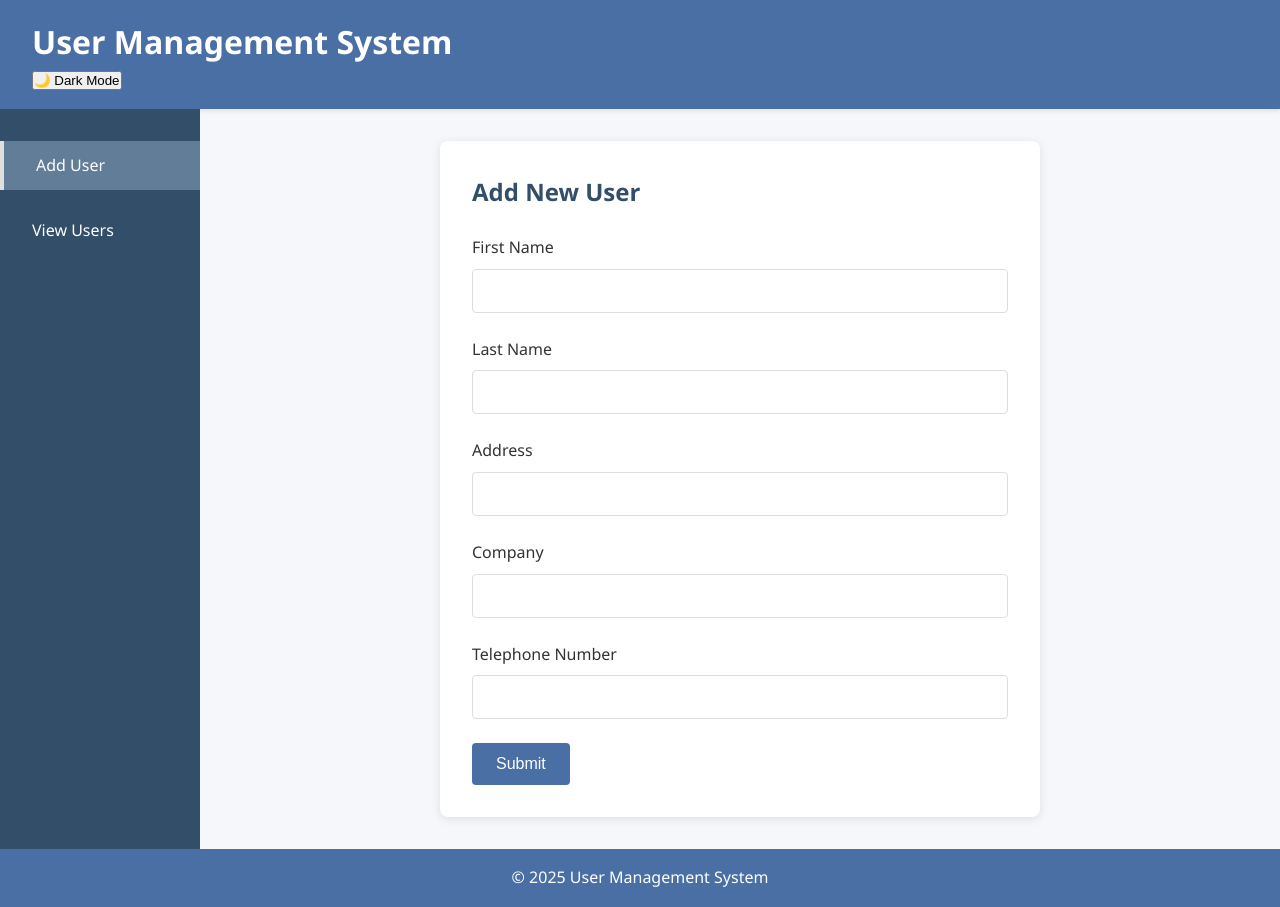
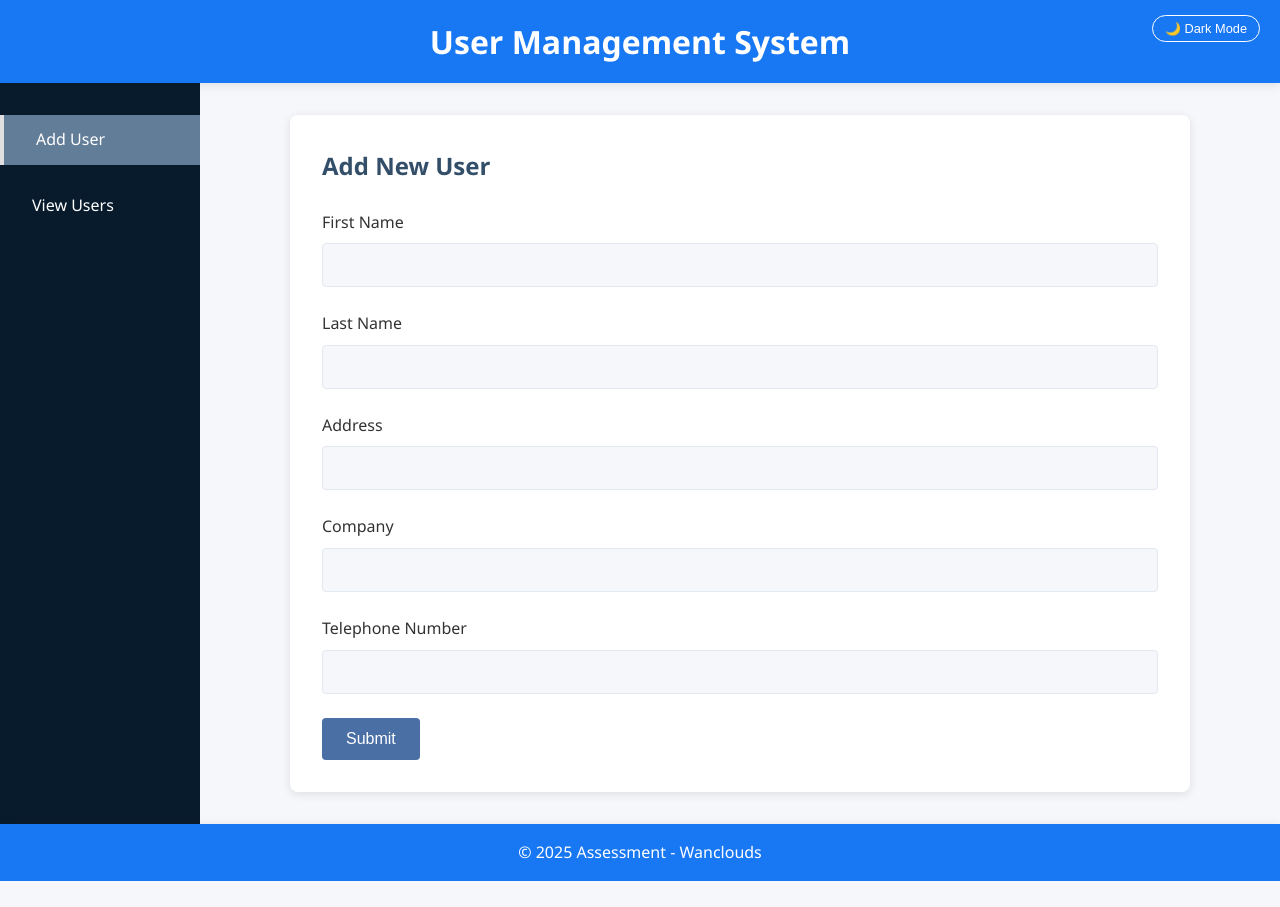
Before and after one commit to amtullahjavaid/assessment-wanclouds, a React (Create React App) app: page / in a window 1280 px wide. After the commit the page ends 881 px from the top, so only its background shows below. Built offline with nearby package versions, Linux system fonts and the light colour scheme.

Commit message:
Minor Styling Changes

```diff
--- a/src/components/Layout/Footer.js
+++ b/src/components/Layout/Footer.js
@@ -3,7 +3,7 @@ import React from 'react';
 const Footer = () => {
   return (
     <footer className="footer">
-      <p>&copy; {new Date().getFullYear()} User Management System</p>
+      <p>&copy; {new Date().getFullYear()} Assessment - Wanclouds</p>
     </footer>
   );
 };
--- a/src/styles/styles.css
+++ b/src/styles/styles.css
@@ -1,6 +1,35 @@
-/* src/styles/styles.css */
+:root {
+  --primary-bg: #f5f7fa;
+  --secondary-bg: #ffffff;
+  --text-color: #333333;
+  --border-color: #e2e8f0;
+  --primary-accent: #4a6fa5;
+  --secondary-accent: #334e68;
+  --sidebar-bg: #081b2d;
+  --header-bg: #1877F2;
+  --footer-bg: #1877F2;
+  --shadow: 0 2px 10px rgba(0, 0, 0, 0.1);
+  --hover-bg: #f1f5f9;
+  --delete-btn: #e53e3e;
+  --delete-hover: #c53030;
+}
 
-/* Reset and base styles */
+.dark-mode {
+  --primary-bg: #1a202c;
+  --secondary-bg: #2d3748;
+  --text-color: #e2e8f0;
+  --border-color: #4a5568;
+  --primary-accent: #63b3ed;
+  --secondary-accent: #4299e1;
+  --sidebar-bg: #2d3748;
+  --header-bg: #1a202c;
+  --footer-bg: #1a202c;
+  --shadow: 0 4px 12px rgba(0, 0, 0, 0.4);
+  --hover-bg: #4a5568;
+  --delete-btn: #f56565;
+  --delete-hover: #e53e3e;
+}
+
 * {
   margin: 0;
   padding: 0;
@@ -10,22 +39,23 @@
 body {
   font-family: 'Segoe UI', Tahoma, Geneva, Verdana, sans-serif;
   line-height: 1.6;
-    color: #333;
-    background-color: #f5f7fa;
+  background-color: var(--primary-bg);
+  color: var(--text-color);
 }
 
-  /* Layout styles */
 .app-container {
   display: flex;
   flex-direction: column;
   min-height: 100vh;
 }
 
-  .header {
-    background-color: #4a6fa5;
+.header,
+.footer {
+  background-color: var(--header-bg);
   color: white;
   padding: 1rem 2rem;
-    box-shadow: 0 2px 4px rgba(0, 0, 0, 0.1);
+  text-align: center;
+  box-shadow: var(--shadow);
 }
 
 .main-content {
@@ -35,13 +65,13 @@
 
 .sidebar {
   width: 200px;
-    background-color: #334e68;
+  background-color: var(--sidebar-bg);
   color: white;
   padding: 2rem 0;
 }
 
 .sidebar ul {
-    list-style-type: none;
+  list-style: none;
 }
 
 .sidebar li {
@@ -57,7 +87,7 @@
 }
 
 .sidebar a:hover {
-    background-color: #486581;
+  background-color: var(--secondary-accent);
 }
 
 .sidebar .active-link {
@@ -70,26 +100,20 @@
   padding: 2rem;
 }
 
-  .footer {
-    background-color: #4a6fa5;
-    color: white;
-    padding: 1rem 2rem;
-    text-align: center;
+.form-container,
+.table-container {
+  max-width: 900px;
+  margin: 0 auto;
+  background-color: var(--secondary-bg);
+  padding: 2rem;
+  border-radius: 8px;
+  box-shadow: var(--shadow);
 }
 
-  /* Form styles */
-  .form-container {
-    max-width: 600px;
-    margin: 0 auto;
-    background-color: white;
-    padding: 2rem;
-    border-radius: 8px;
-    box-shadow: 0 2px 10px rgba(0, 0, 0, 0.1);
-  }
-
-  .form-container h2 {
+.form-container h2,
+.table-container h2 {
   margin-bottom: 1.5rem;
-    color: #334e68;
+  color: var(--secondary-accent);
 }
 
 .form-group {
@@ -102,22 +126,26 @@
   font-weight: 500;
 }
 
-  .form-field {
+.form-field,
+.search-input,
+.filter-select {
   width: 100%;
   padding: 0.75rem;
-    border: 1px solid #ddd;
+  border: 1px solid var(--border-color);
   border-radius: 4px;
   font-size: 1rem;
+  background-color: var(--primary-bg);
+  color: var(--text-color);
 }
 
 .error-message {
-    color: #e53e3e;
+  color: var(--delete-btn);
   font-size: 0.875rem;
   margin-top: 0.5rem;
 }
 
 .submit-button {
-    background-color: #4a6fa5;
+  background-color: var(--primary-accent);
   color: white;
   border: none;
   padding: 0.75rem 1.5rem;
@@ -128,27 +156,12 @@
 }
 
 .submit-button:hover {
-    background-color: #334e68;
+  background-color: var(--secondary-accent);
 }
 
 .submit-button:disabled {
   background-color: #a0aec0;
   cursor: not-allowed;
-  }
-
-  /* Table styles */
-  .table-container {
-    max-width: 900px;
-    margin: 0 auto;
-    background-color: white;
-    padding: 2rem;
-    border-radius: 8px;
-    box-shadow: 0 2px 10px rgba(0, 0, 0, 0.1);
-  }
-
-  .table-container h2 {
-    margin-bottom: 1.5rem;
-    color: #334e68;
 }
 
 .user-table {
@@ -160,20 +173,20 @@
 .user-table td {
   padding: 0.75rem;
   text-align: left;
-    border-bottom: 1px solid #e2e8f0;
+  border-bottom: 1px solid var(--border-color);
 }
 
 .user-table th {
-    background-color: #f8fafc;
+  background-color: var(--primary-bg);
   font-weight: 600;
 }
 
 .user-table tr:hover {
-    background-color: #f1f5f9;
+  background-color: var(--hover-bg);
 }
 
 .delete-button {
-    background-color: #e53e3e;
+  background-color: var(--delete-btn);
   color: white;
   border: none;
   padding: 0.5rem 0.75rem;
@@ -183,16 +196,94 @@
 }
 
 .delete-button:hover {
-    background-color: #c53030;
+  background-color: var(--delete-hover);
 }
 
-  .no-users {
+.no-users,
+.no-results {
   text-align: center;
   padding: 2rem;
+  background-color: var(--secondary-bg);
+  border-radius: 6px;
+  margin: 1rem 0;
   color: #718096;
 }
 
-  /* Page styles */
 .page {
   min-height: 80vh;
 }
+
+.theme-toggle-btn {
+  position: absolute;
+  top: 15px;
+  right: 20px;
+  background: transparent;
+  border: 1px solid white;
+  color: white;
+  padding: 5px 12px;
+  border-radius: 20px;
+  cursor: pointer;
+  font-size: 0.8rem;
+  transition: all 0.3s ease;
+}
+
+.theme-toggle-btn:hover {
+  background-color: rgba(255, 255, 255, 0.2);
+}
+
+.search-filter-container {
+  display: flex;
+  justify-content: space-between;
+  margin-bottom: 1.5rem;
+  background-color: var(--primary-bg);
+  padding: 1rem;
+  border-radius: 6px;
+}
+
+.search-box {
+  flex: 1;
+  margin-right: 1rem;
+}
+
+.filter-box {
+  display: flex;
+  align-items: center;
+}
+
+.filter-box label {
+  margin-right: 0.5rem;
+  font-weight: 500;
+}
+
+.user-count {
+  text-align: right;
+  margin-top: 1rem;
+  font-size: 0.9rem;
+  color: var(--text-color);
+  opacity: 0.8;
+}
+
+.table-header {
+  display: flex;
+  justify-content: space-between;
+  align-items: center;
+  margin-bottom: 1.5rem;
+}
+
+.export-container {
+  background-color: var(--primary-bg);
+  padding: 1rem;
+  border-radius: 6px;
+  min-width: 250px;
+}
+
+.export-container h3 {
+  margin: 0 0 0.8rem 0;
+  font-size: 1rem;
+  font-weight: 500;
+}
+
+.export-buttons {
+  display: flex;
+  gap: 0.5rem;
+}
```
Lines whose indentation alone changed are shown as unchanged.
